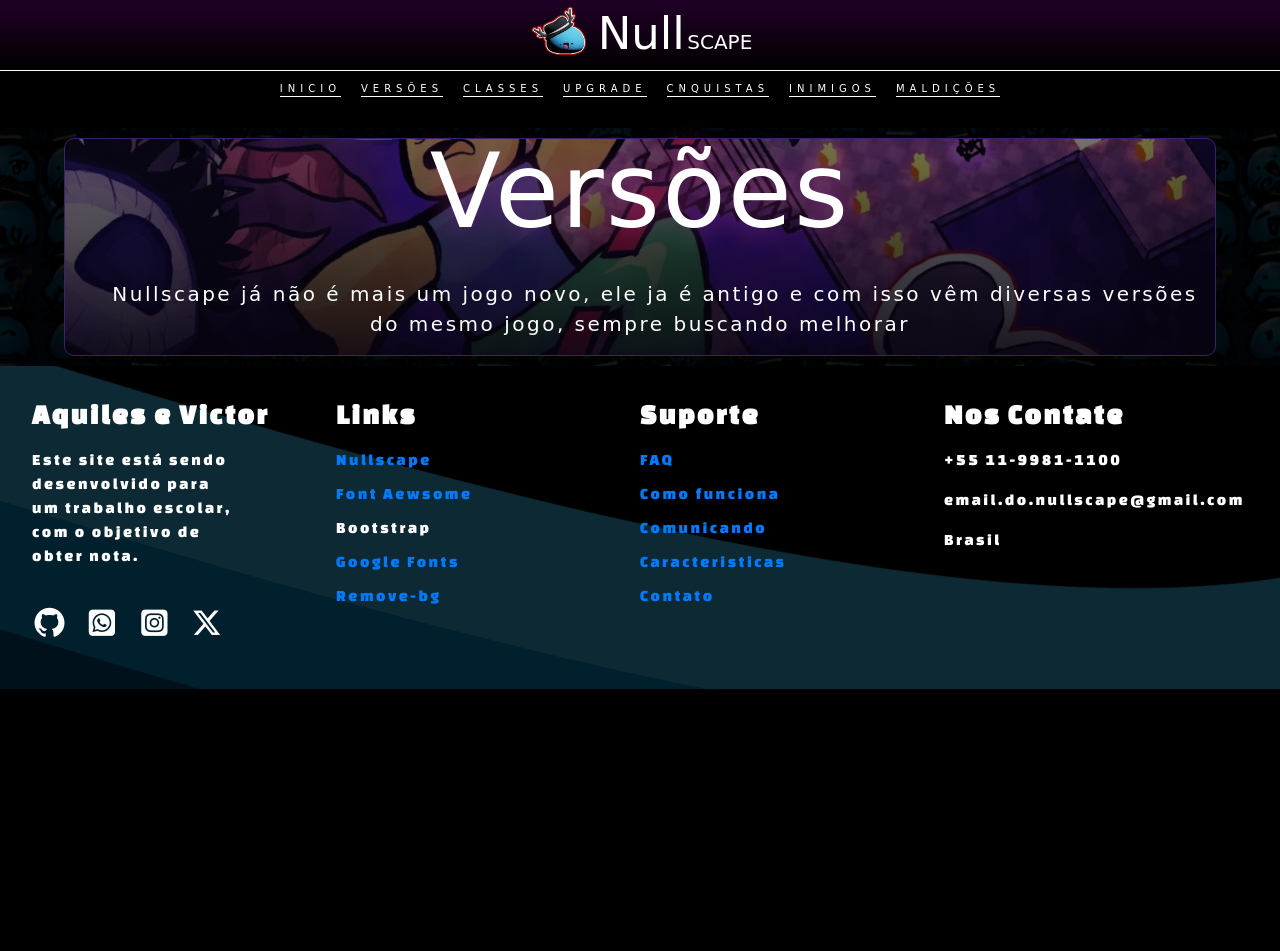
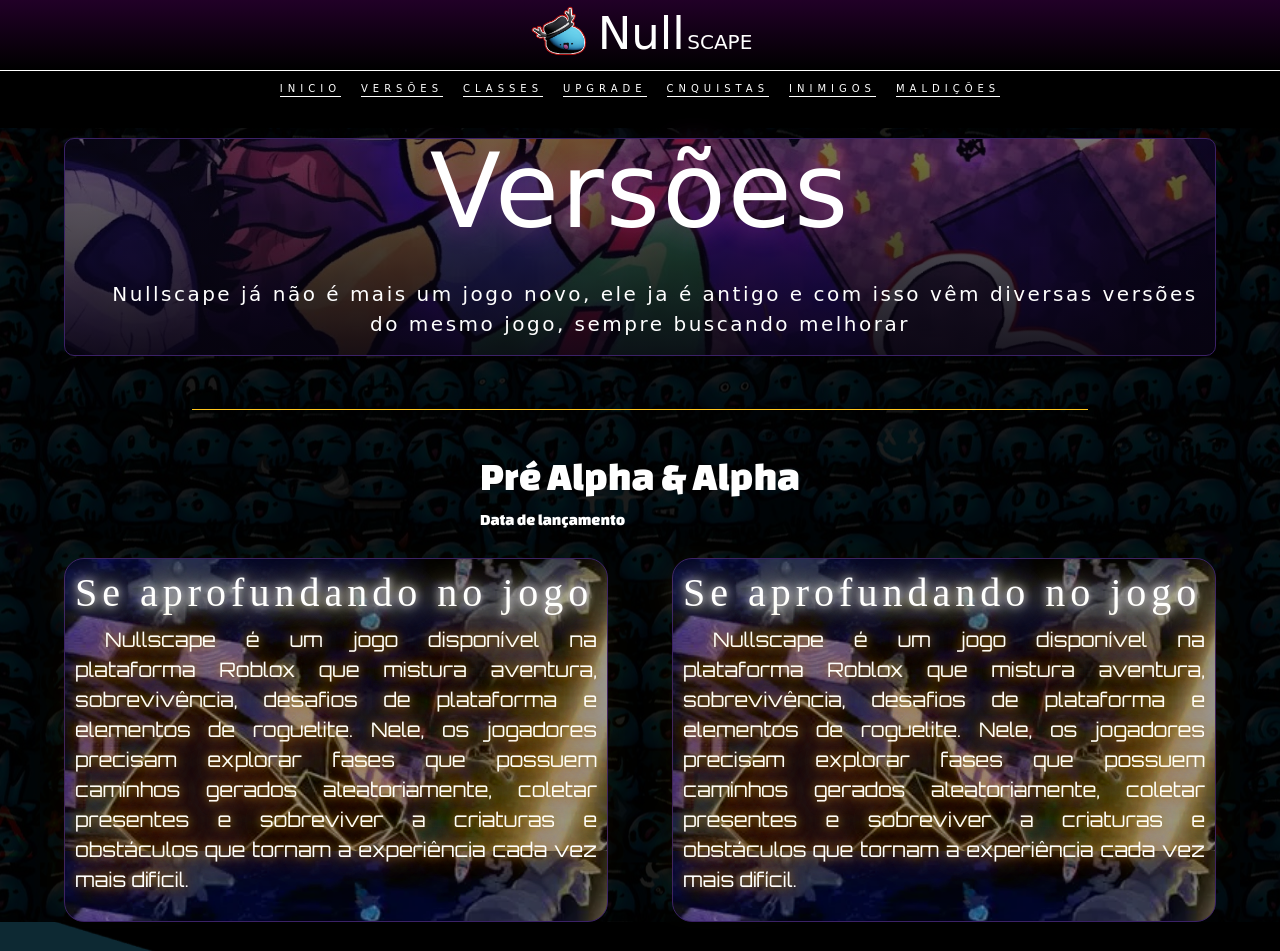
Before and after one commit to AquilesSR/Projeto-Semestral-Site-Nullscape, a plain HTML site: page versoes.html in a window 1280 px wide. Shown: the top 951 px of the page. Before the commit the page ends 800 px from the top, so only its background shows below. Drawn offline with nearby package versions, Linux system fonts and the light colour scheme; a web font is replaced by a local one.

Commit message:
Atualização versões

```diff
--- a/CSS/style_aquiles.css
+++ b/CSS/style_aquiles.css
@@ -34,3 +34,27 @@
 #inicio-upgrades {
     background: linear-gradient(rgba(6, 3, 14, .55), rgba(6, 3, 14, .92)), url("../IMG/fundo-upgrades.jpg") center / cover;
 }
+
+/* ==========================================================================
+   Patch versões
+   ========================================================================== */
+.patchs {
+    display: flex;
+    flex-direction: row;
+    justify-content: center;
+}
+
+.patch {
+    width: 42.5%;
+    margin: 0 2.5% 0 2.5%;
+    border-radius: 20px;
+}
+
+/* ==========================================================================
+   Intro versões
+   ========================================================================== */
+.titulo-intro-versao {
+    display: flex;
+    flex-direction: column;
+    justify-content: left;
+}
--- a/versoes.html
+++ b/versoes.html
@@ -24,6 +24,8 @@
             </a>
         </header>
 
+
+
         <nav>
             <ul>
                 <a href="./index.html"><li>INICIO</li></a>
@@ -41,6 +43,41 @@
                 <h1 class="titulo">Versões</h1>
                 <p class="subtitulo">Nullscape já não é mais um jogo novo, ele ja é antigo e com isso vêm diversas versões do mesmo jogo, sempre buscando melhorar </p>
             </div>
+
+            <hr>
+
+            <div class="titulo-intro-versao">
+                <h1>
+                    Pré Alpha & Alpha
+                </h1>
+                <p>
+                    Data de lançamento
+                </p>
+            </div>
+
+            <div class="patchs">
+                <div class="square1 patch">
+                    <h1 class="intro-nullscape-titulo patch-titulo">
+                        Se aprofundando no jogo
+                    </h1>
+                    <p class="intro-nullscape-texto patch-texto"> Nullscape é um jogo disponível na plataforma Roblox que mistura aventura,
+                        sobrevivência, desafios de plataforma e elementos de roguelite. Nele, os jogadores precisam explorar fases
+                        que possuem caminhos gerados aleatoriamente, coletar
+                        presentes e sobreviver a criaturas e obstáculos que tornam a experiência cada vez mais difícil.
+                    </p>
+                </div>
+                <div class="square1 patch">
+                    <h1 class="intro-nullscape-titulo patch-titulo">
+                        Se aprofundando no jogo
+                    </h1>
+                    <p class="intro-nullscape-texto patch-texto"> Nullscape é um jogo disponível na plataforma Roblox que mistura aventura,
+                        sobrevivência, desafios de plataforma e elementos de roguelite. Nele, os jogadores precisam explorar fases
+                        que possuem caminhos gerados aleatoriamente, coletar
+                        presentes e sobreviver a criaturas e obstáculos que tornam a experiência cada vez mais difícil.
+                    </p>
+                </div>
+            </div>
+
         </main>
 
         <footer>
```
